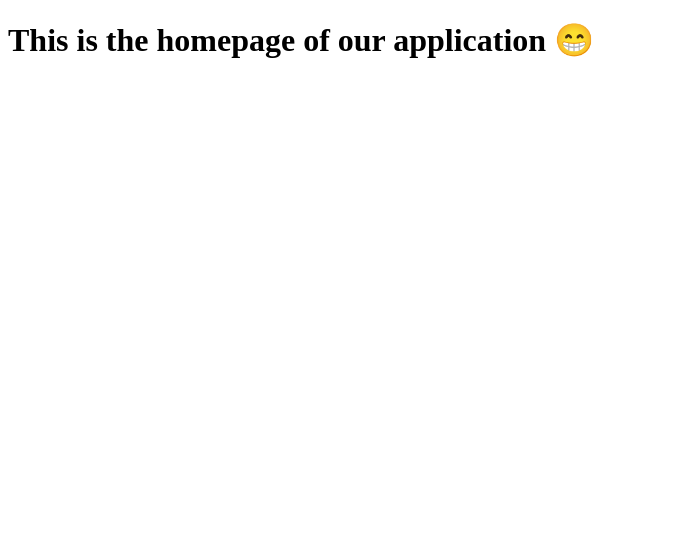
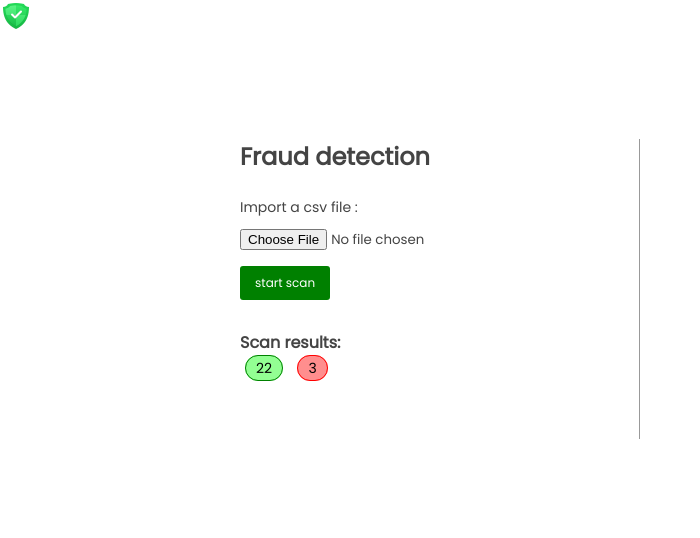
Before and after one commit to IALYFrancisco/CHECK-SAFE, a Django app: page / in a window 1280 px wide. Shown: the top 538 px of the page, without its empty margins (0-700 px from the left). Run offline with Django 5.2, Linux system fonts and the light colour scheme.

Commit message:
développement de l'interface de la page d'accueil

```diff
--- /dev/null
+++ b/Home/static/css/Home.css
@@ -0,0 +1,100 @@
+@font-face {
+    font-family: Poppins;
+    src: url('../font/Poppins-Regular.ttf');
+}
+
+* {
+    margin: 0;
+    padding: 0;
+    box-sizing: border-box;
+    font-family: Poppins;
+    color: #444;
+}
+
+body {
+    width: 100%;
+}
+
+.app-container {
+    width: 100%;
+    max-width: 800px;
+    margin: 100px auto;
+    display: flex;
+}
+
+.operation {
+    width: 50%;
+    height: inherit;
+    border-right: 1px #999 solid;
+    height: 300px;
+}
+
+.operation form {
+    margin-top: 20px;
+}
+
+.operation label {
+    font-size: 14px;
+}
+
+.operation input {
+    margin-top: 10px;
+}
+
+.operation button {
+    display: block;
+    padding: 8px 15px;
+    font-size: 12px;
+    margin-top: 15px;
+    background-color: green;
+    border: none;
+    color: white;
+    border-radius: 3px;
+}
+
+.operation .results {
+    margin-top: 30px;
+}
+
+.operation span {
+    font-size: 14px;
+    padding: 2px 10px;
+    border-radius: 50px;
+    margin: 0 5px;
+    color: white;
+}
+
+.operation .safe {
+    border: 1px solid green;
+    background-color: rgb(147, 255, 147);
+    color: black;
+}
+
+.operation .warning {
+    color: black;
+    animation: fire infinite linear .9s;
+}
+
+.result {
+    width: 50%;
+    height: inherit;
+}
+
+@keyframes fire {
+    0% {
+        background-color: rgb(255, 142, 142);
+        border: 1px solid red;
+    }
+    50% {
+        background-color: rgb(255, 142, 142);
+        border: 1px solid red;
+    }
+    51% {
+        background-color: white;
+        border: 1px solid transparent;
+    }
+    100% {
+        background-color: white;
+        border: 1px solid transparent;
+    }
+}
--- a/Home/templates/index.html
+++ b/Home/templates/index.html
@@ -1,11 +1,37 @@
+{%load static%}
 <!DOCTYPE html>
 <html lang="en">
 <head>
     <meta charset="UTF-8">
     <meta name="viewport" content="width=device-width, initial-scale=1.0">
-    <title>Document</title>
+    <link rel="stylesheet" href="{% static 'css/Home.css' %}">
+    <link rel="shortcut icon" href="{% static 'img/icons8-secure-32.png' %}" type="image/x-icon">
+    <title>Fraud detection</title>
 </head>
 <body>
-    <h1>This is the homepage of our application 😁</h1>
+    <header>
+        <nav>
+            <div class="logo-container">
+                <img src="{% static 'img/icons8-secure-32.png' %}" alt="Logo de l'application" title="Logo de l'application">
+            </div>
+        </nav>
+    </header>
+    <main class="app-container">
+        <section class="operation">
+            <h2>Fraud detection</h2>
+            <form action="" method="post">
+                {% csrf_token %}
+                <label for="file">Import a csv file :</label>
+                <input type="file" name="file" id="file">
+                <button>start scan</button>
+            </form>
+            <section class="results">
+                <h4>Scan results:</h4>
+                <span class="safe">22</span>
+                <span class="warning">3</span>
+            </section>
+        </section>
+        <section class="result"></section>
+    </main>
 </body>
 </html>
```
Also changed, not shown: Home/static/font/Poppins-Regular.ttf (added), Home/static/img/icons8-secure-32.png (added).
